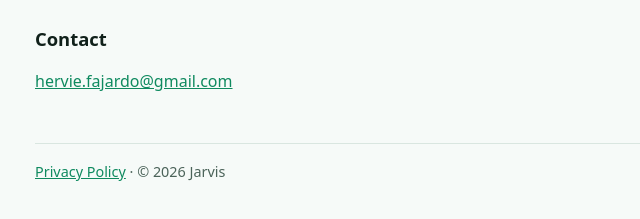
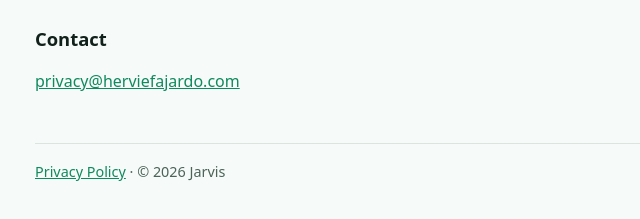
Before and after one commit to HervieF/jarvis-app, a plain HTML site: page index.html in a window 1280 px wide. Shown: the part 627-846 px from the top of the page, 265-905 px from the left. Drawn offline with Linux system fonts and the light colour scheme.

Commit message:
Change contact email to privacy@herviefajardo.com

```diff
--- a/index.html
+++ b/index.html
@@ -42,7 +42,7 @@
   <p>How this data is handled is described in the <a href="privacy.html">Privacy Policy</a>.</p>
 
   <h2>Contact</h2>
-  <p><a href="mailto:hervie.fajardo@gmail.com">hervie.fajardo@gmail.com</a></p>
+  <p><a href="mailto:privacy@herviefajardo.com">privacy@herviefajardo.com</a></p>
 
   <footer>
     <a href="privacy.html">Privacy Policy</a> · © 2026 Jarvis
```
Also changed, not shown: privacy.html (+1 -1 lines).
